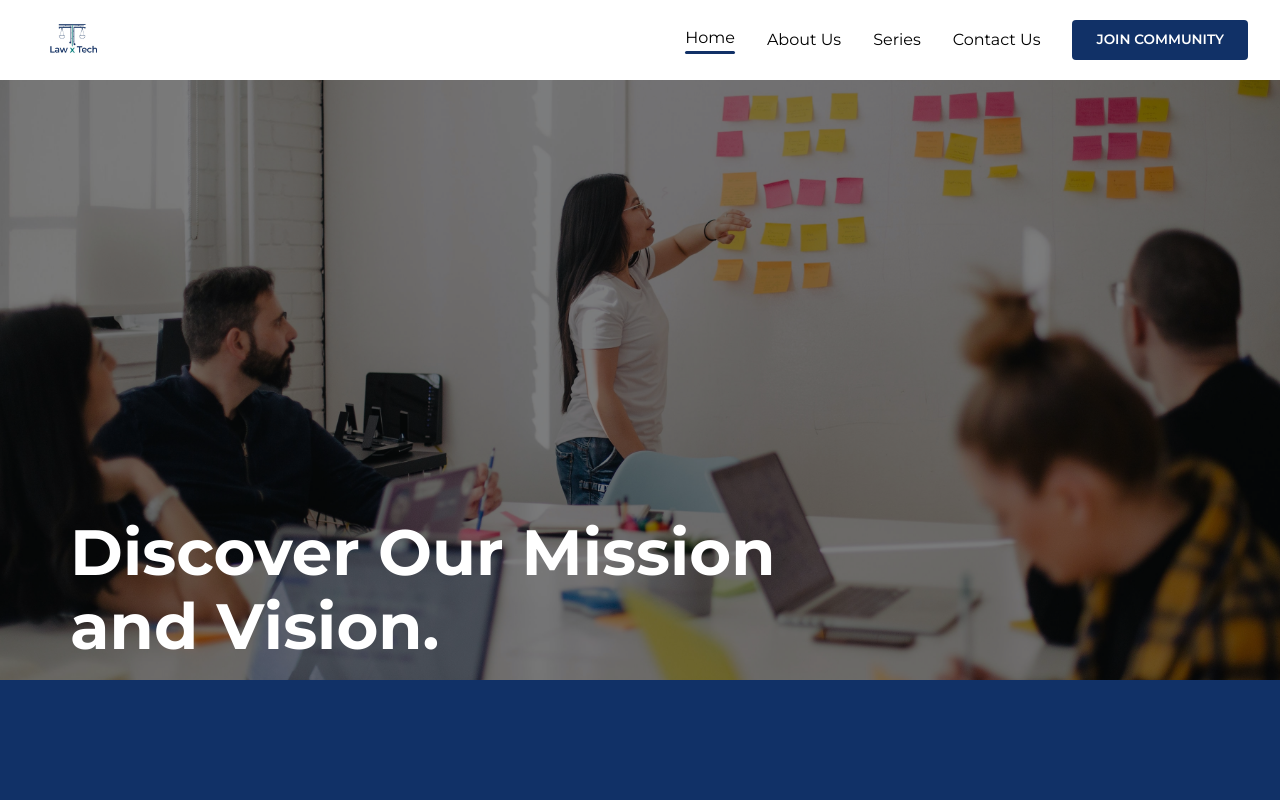
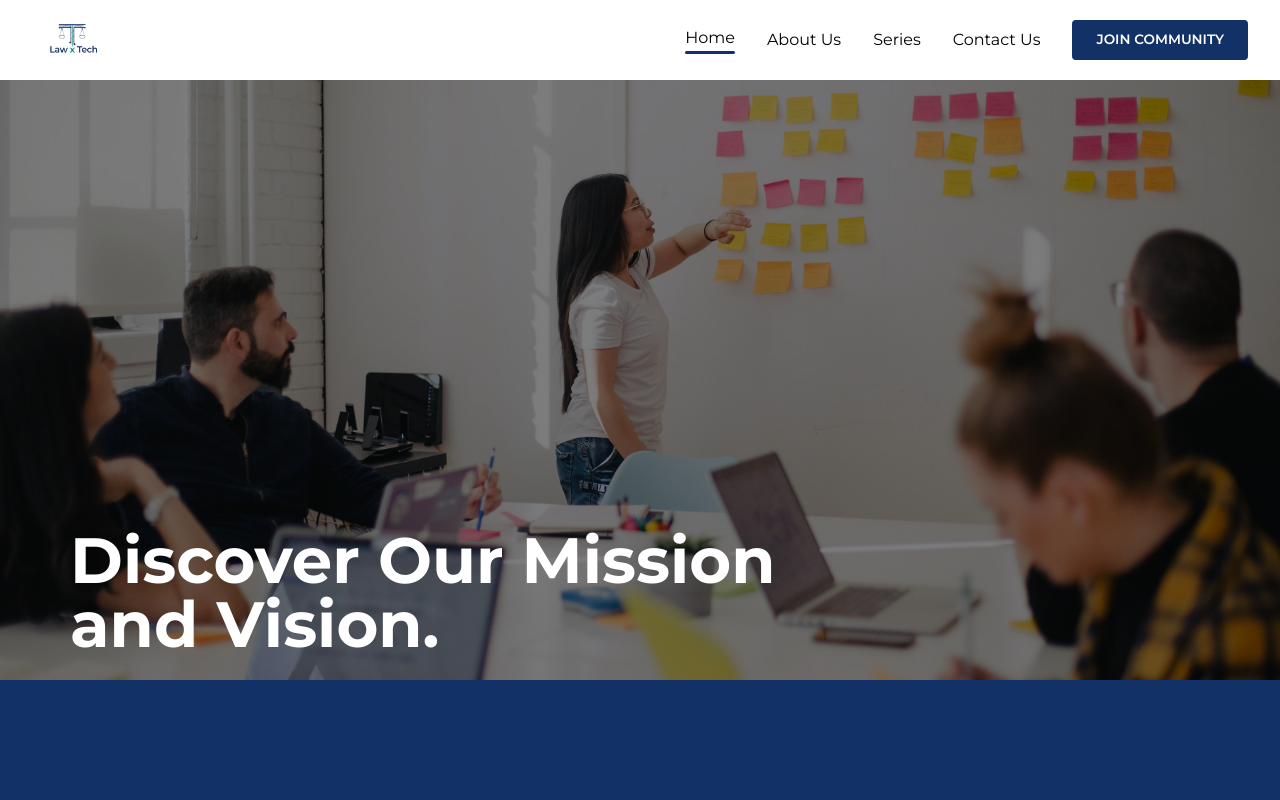
Before and after one commit to LawxTech/LawXTech, a React (Create React App) app: page /about-us in a window 1280 px wide. Shown: the top 800 px of the page. Built offline with nearby package versions, Linux system fonts and the light colour scheme.

Commit message:
update Banner.tsx

```diff
--- a/src/components/About/Banner.tsx
+++ b/src/components/About/Banner.tsx
@@ -1,4 +1,4 @@
-import { Box, Container, Typography } from "@mui/material";
+import { Box, Container } from "@mui/material";
 import React from "react";
 import { makeStyles } from "@mui/styles";
 
@@ -24,9 +24,8 @@ const Banner: React.FC = () => {
   return (
     <>
       <section
-        className={heroStyling().hero}
+        className={`${heroStyling().hero} p-[1.5rem] lg:px-[4.38rem] `}
         style={{
-          padding: "0 4.38rem",
           backgroundColor: "#113167",
           position: "relative",
         }}
@@ -46,14 +45,9 @@ const Banner: React.FC = () => {
               left: "0rem",
             }}
           >
-            <Typography
-              variant="h1"
-              sx={{
-                color: "#fff",
-              }}
-            >
+            <h1 className="text-white leading-[3.4rem] text-[2.9rem] lg:leading-[4rem] lg:text-[4rem] font-bold">
               Discover Our Mission <br /> and Vision.
-            </Typography>
+            </h1>
           </Box>
         </Container>
       </section>
```
